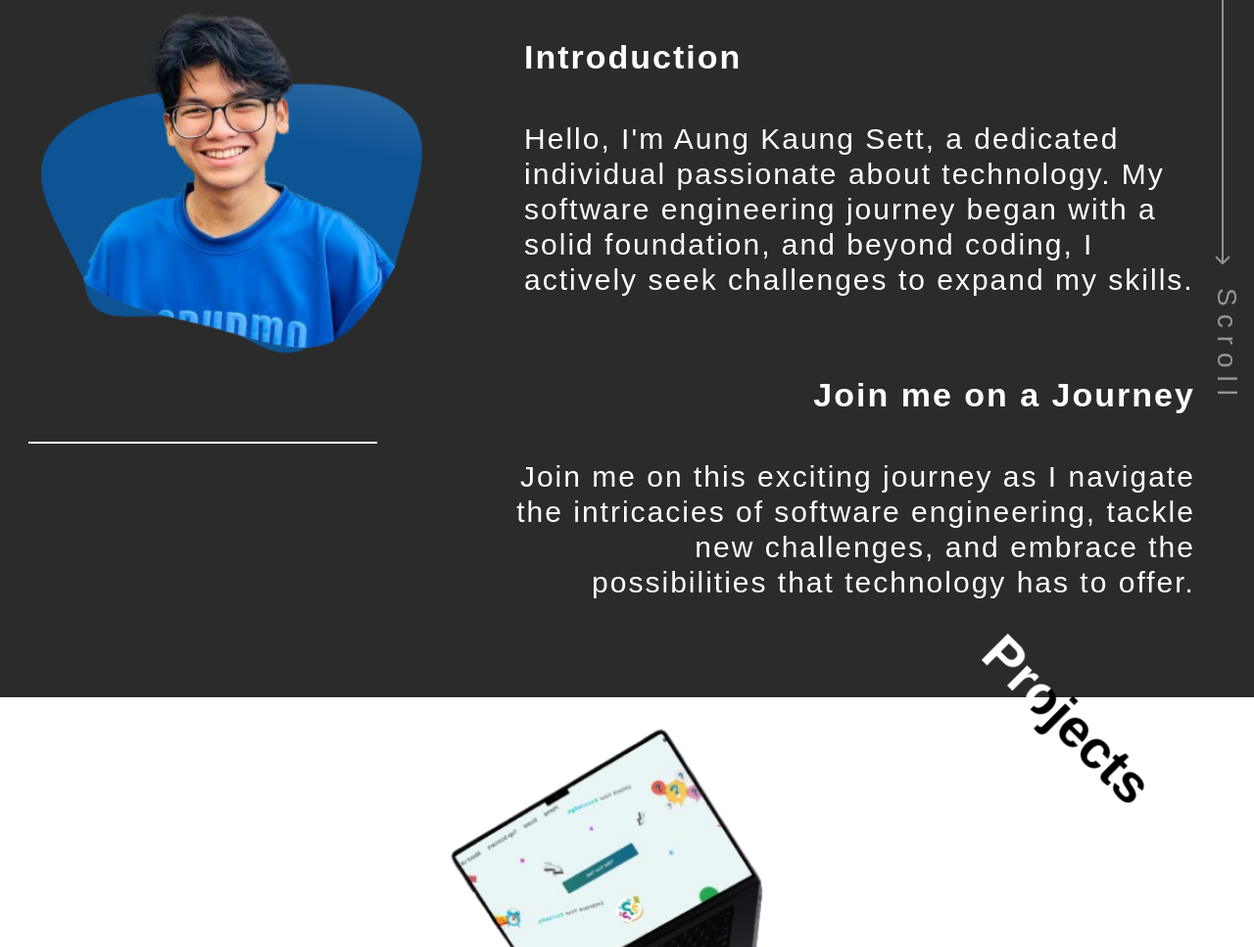
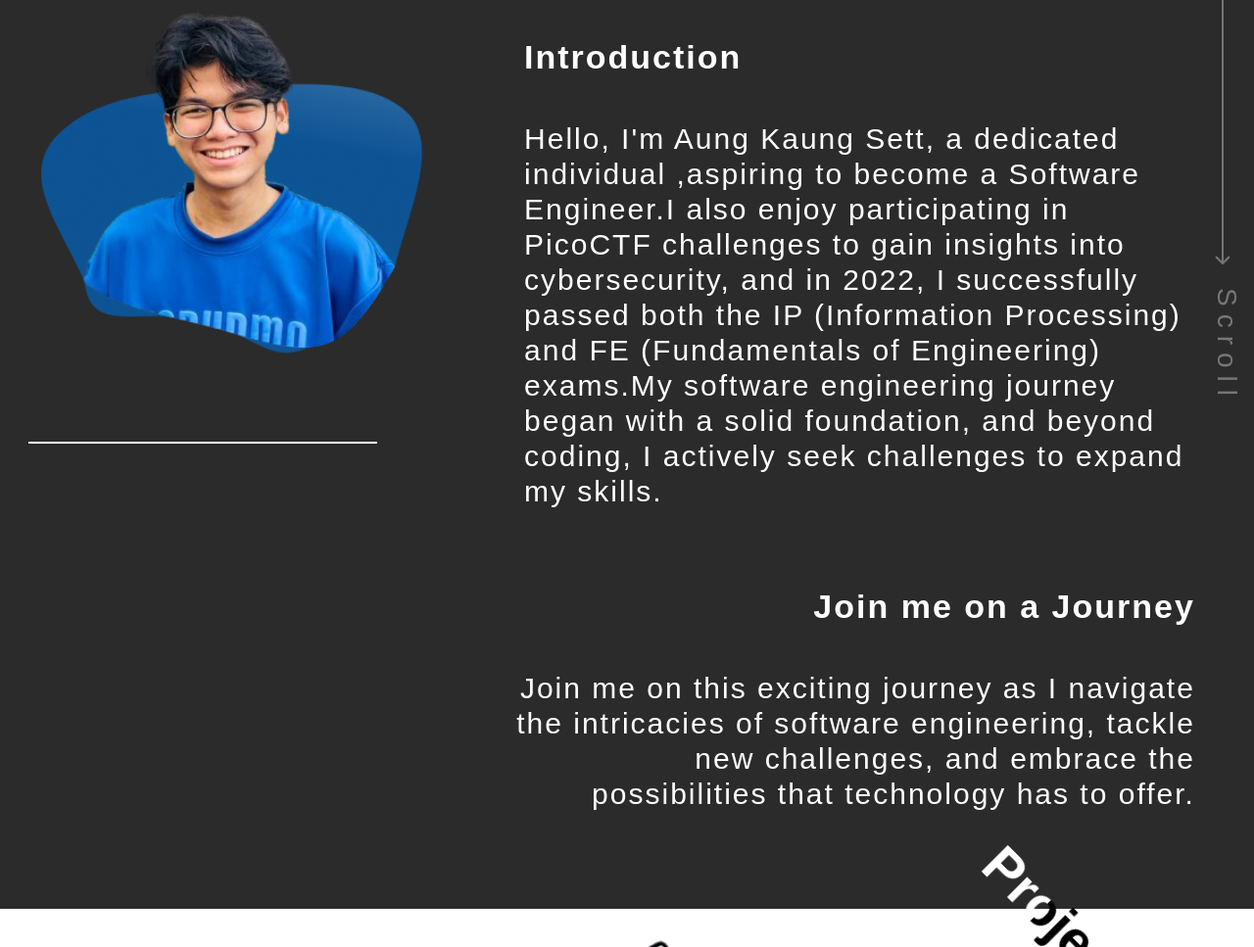
Before and after one commit to Kaungsett45/newPortfolio, a website: page index.html in a window 1280 px wide. Shown: the part 960-1927 px from the top of the page at 98% size. Drawn offline with Linux system fonts and the light colour scheme; a web font is replaced by a local one.

Commit message:
Update index.html

```diff
--- a/index.html
+++ b/index.html
@@ -158,7 +158,7 @@ scroll down  -15 inter-->
            <div class="introduction">
                 <br>
                     <h1>Introduction</h1>
-                    <p>Hello, I'm Aung Kaung Sett, a  dedicated individual     passionate about technology. My software engineering journey began with a solid foundation, and beyond coding, I actively seek challenges to expand my skills.</p>
+                    <p>Hello, I'm Aung Kaung Sett, a  dedicated individual ,aspiring to become a Software Engineer.I also enjoy participating in PicoCTF challenges to gain insights into cybersecurity, and in 2022, I successfully passed both the  IP (Information Processing) and FE (Fundamentals of Engineering) exams.My software engineering journey began with a solid foundation, and beyond coding, I actively seek challenges to expand my skills.</p>
             </div>
 
              <div class="join-me">
```
